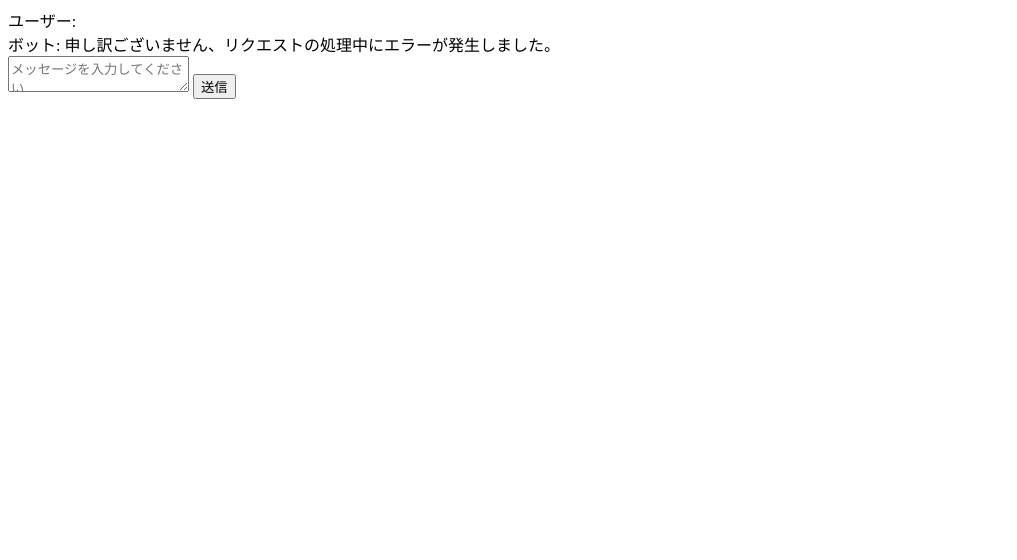
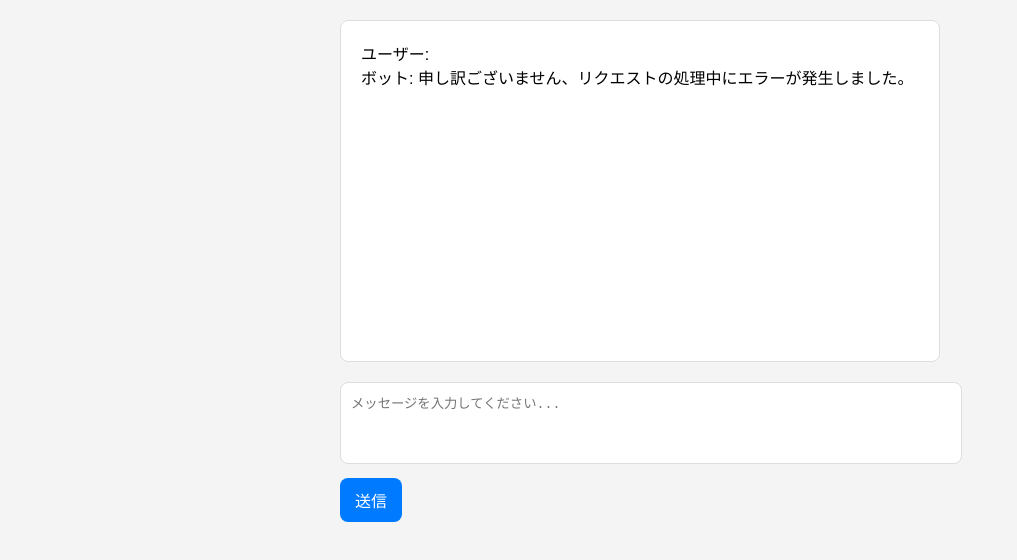
Before and after one commit to youichiokuda/chatbotdx, a plain HTML site: page templates/index.html in a window 1280 px wide. Both pictures are taken after a click on the button "送信". Shown: the whole page, without its empty margins (0-1017 px from the left). Drawn offline with Linux system fonts and the light colour scheme; no server answers.

Commit message:
かっこいいやつ

```diff
--- /dev/null
+++ b/static/script.js
@@ -0,0 +1,29 @@
+function sendMessage() {
+    const userInput = document.getElementById('user-input').value;
+    const chatBox = document.getElementById('chat-box');
+
+    chatBox.innerHTML += `<div>ユーザー: ${userInput}</div>`;
+
+    fetch('/chat', {
+        method: 'POST',
+        headers: {
+            'Content-Type': 'application/json'
+        },
+        body: JSON.stringify({ user_input: userInput })
+    })
+    .then(response => {
+        if (!response.ok) {
+            throw new Error('ネットワークの応答が正しくありません');
+        }
+        return response.json();
+    })
+    .then(data => {
+        chatBox.innerHTML += `<div>ボット: ${data.reply}</div>`;
+    })
+    .catch(error => {
+        console.error('フェッチ操作に問題がありました:', error.message);
+        chatBox.innerHTML += `<div>ボット: 申し訳ございません、リクエストの処理中にエラーが発生しました。</div>`;
+    });
+
+    document.getElementById('user-input').value = '';
+}
--- /dev/null
+++ b/static/style.css
@@ -0,0 +1,41 @@
+body {
+    font-family: 'Arial', sans-serif;
+    background-color: #f4f4f4;
+    padding: 20px;
+    max-width: 600px;
+    margin: auto;
+}
+
+#chat-box {
+    background-color: #fff;
+    border: 1px solid #ddd;
+    padding: 20px;
+    height: 300px;
+    overflow-y: auto;
+    margin-bottom: 20px;
+    border-radius: 8px;
+}
+
+textarea {
+    width: 100%;
+    padding: 10px;
+    margin-bottom: 10px;
+    height: 60px;
+    resize: none;
+    border-radius: 8px;
+    border: 1px solid #ddd;
+}
+
+button {
+    background-color: #007BFF;
+    color: #fff;
+    border: none;
+    padding: 10px 15px;
+    cursor: pointer;
+    border-radius: 8px;
+    font-size: 16px;
+}
+
+button:hover {
+    background-color: #0056b3;
+}
--- a/templates/index.html
+++ b/templates/index.html
@@ -4,6 +4,7 @@
     <meta charset="UTF-8">
     <meta name="viewport" content="width=device-width, initial-scale=1.0">
     <title>チャットボット</title>
+    <link rel="stylesheet" href="/static/style.css">
 </head>
 <body>
     <div id="chat-box">
@@ -11,36 +12,6 @@
     <textarea id="user-input" placeholder="メッセージを入力してください..."></textarea>
     <button onclick="sendMessage()">送信</button>
 
-    <script>
-        function sendMessage() {
-            const userInput = document.getElementById('user-input').value;
-            const chatBox = document.getElementById('chat-box');
-
-            chatBox.innerHTML += `<div>ユーザー: ${userInput}</div>`;
-
-            fetch('http://127.0.0.1:5000/chat', {
-                method: 'POST',
-                headers: {
-                    'Content-Type': 'application/json'
-                },
-                body: JSON.stringify({ user_input: userInput })
-            })
-            .then(response => {
-                if (!response.ok) {
-                    throw new Error('ネットワークの応答が正しくありません');
-                }
-                return response.json();
-            })
-            .then(data => {
-                chatBox.innerHTML += `<div>ボット: ${data.reply}</div>`;
-            })
-            .catch(error => {
-                console.error('フェッチ操作に問題がありました:', error.message);
-                chatBox.innerHTML += `<div>ボット: 申し訳ございません、リクエストの処理中にエラーが発生しました。</div>`;
-            });
-
-            document.getElementById('user-input').value = '';
-        }
-    </script>
+    <script src="/static/script.js"></script>
 </body>
 </html>
```
Also changed, not shown: 1 other file.
